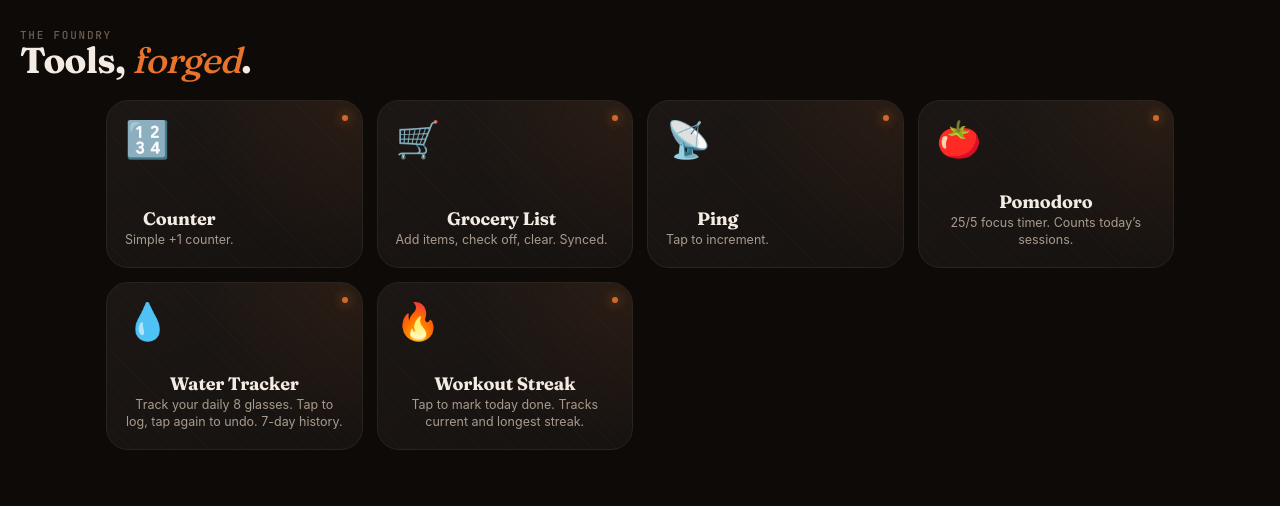
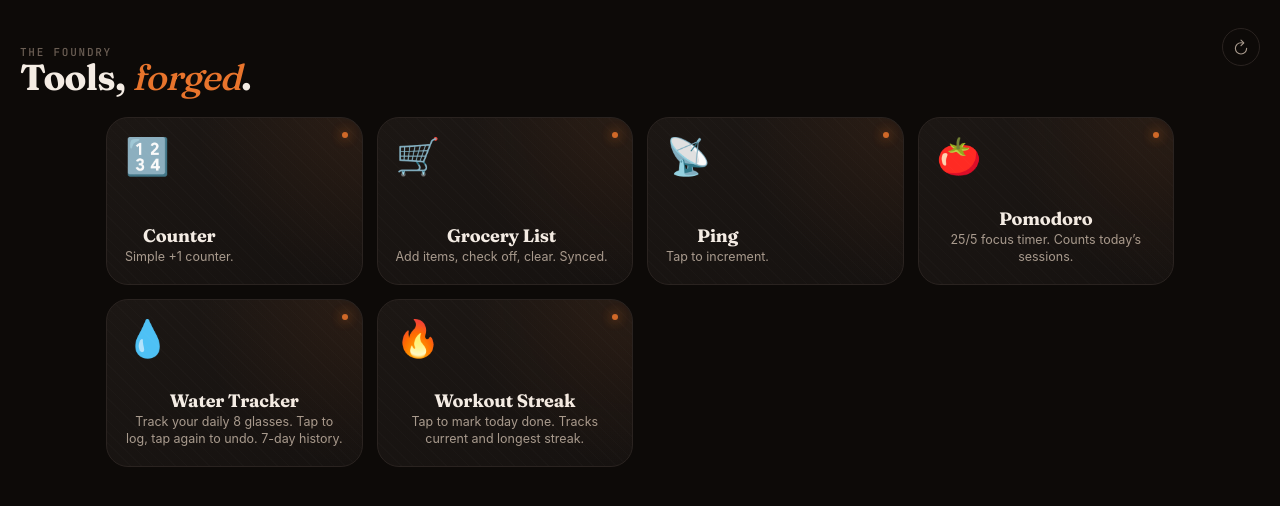
Before and after one commit to Awentzelza/foundry, a React (Vite) app: page / in a window 1280 px wide. Shown: the top 506 px of the page. Built offline with nearby package versions, Linux system fonts and the light colour scheme; no server answers; the database is empty.

Commit message:
PWA: usePwaUpdate hook + ember refresh button in dashboard header; auto-reload on new SW

```diff
--- /dev/null
+++ b/src/hooks/usePwaUpdate.ts
@@ -0,0 +1,112 @@
+/**
+ * Foundry PWA update lifecycle.
+ *
+ * - Detects when a new service worker has installed in the background.
+ * - Re-checks for updates every time the tab becomes visible (so opening the
+ *   PWA from the home screen always sees the freshest version after a push).
+ * - Exposes `forceRefresh()` for a manual button: kicks the waiting SW to
+ *   skipWaiting, clears all caches, then hard-reloads.
+ * - When a new SW takes control via `controllerchange`, reloads once
+ *   automatically so the UI catches up without the user noticing.
+ *
+ * Plays nicely with vite-plugin-pwa's `registerType: 'autoUpdate'`.
+ */
+import { useCallback, useEffect, useRef, useState } from 'react';
+
+type UpdateState = 'idle' | 'available' | 'updating';
+
+interface UsePwaUpdate {
+  state: UpdateState;
+  /** True if there's a waiting service worker ready to take over. */
+  updateAvailable: boolean;
+  /** Manually trigger an update: clear caches + reload. */
+  forceRefresh: () => Promise<void>;
+}
+
+export function usePwaUpdate(): UsePwaUpdate {
+  const [state, setState] = useState<UpdateState>('idle');
+  const reloadingRef = useRef(false);
+
+  useEffect(() => {
+    if (typeof navigator === 'undefined' || !('serviceWorker' in navigator)) {
+      return;
+    }
+    let cancelled = false;
+    let reg: ServiceWorkerRegistration | null = null;
+
+    const onUpdateFound = () => {
+      if (!reg) return;
+      const installing = reg.installing;
+      if (!installing) return;
+      installing.addEventListener('statechange', () => {
+        if (installing.state === 'installed' && navigator.serviceWorker.controller) {
+          if (!cancelled) setState('available');
+        }
+      });
+    };
+
+    void navigator.serviceWorker.getRegistration().then((r) => {
+      if (cancelled || !r) return;
+      reg = r;
+      r.addEventListener('updatefound', onUpdateFound);
+      // Edge case: there's already a waiting SW from a previous session.
+      if (r.waiting && navigator.serviceWorker.controller) {
+        setState('available');
+      }
+    });
+
+    // When the active SW changes, the new bundle is in control. Reload once
+    // so the UI matches.
+    const onControllerChange = () => {
+      if (reloadingRef.current) return;
+      reloadingRef.current = true;
+      window.location.reload();
+    };
+    navigator.serviceWorker.addEventListener('controllerchange', onControllerChange);
+
+    // Re-check for updates whenever the tab becomes visible — covers the
+    // "open from home screen" case where SW caches may be days old.
+    const onVisibility = () => {
+      if (document.visibilityState !== 'visible') return;
+      void navigator.serviceWorker.getRegistration().then((r) => r?.update());
+    };
+    document.addEventListener('visibilitychange', onVisibility);
+
+    // Initial nudge.
+    void navigator.serviceWorker.getRegistration().then((r) => r?.update());
+
+    return () => {
+      cancelled = true;
+      document.removeEventListener('visibilitychange', onVisibility);
+      navigator.serviceWorker.removeEventListener('controllerchange', onControllerChange);
+      if (reg) reg.removeEventListener('updatefound', onUpdateFound);
+    };
+  }, []);
+
+  const forceRefresh = useCallback(async () => {
+    setState('updating');
+    try {
+      if ('serviceWorker' in navigator) {
+        const reg = await navigator.serviceWorker.getRegistration();
+        if (reg?.waiting) {
+          reg.waiting.postMessage({ type: 'SKIP_WAITING' });
+        }
+        // Ask the SW to check immediately as well.
+        await reg?.update();
+      }
+      if ('caches' in window) {
+        const keys = await caches.keys();
+        await Promise.all(keys.map((k) => caches.delete(k)));
+      }
+    } finally {
+      // Hard reload — even if no SW was waiting, this fetches fresh HTML.
+      window.location.reload();
+    }
+  }, []);
+
+  return {
+    state,
+    updateAvailable: state === 'available',
+    forceRefresh,
+  };
+}
--- a/src/pages/Dashboard.tsx
+++ b/src/pages/Dashboard.tsx
@@ -1,15 +1,18 @@
 import { useEffect, useState } from 'react';
-import { IonContent, IonPage } from '@ionic/react';
+import { IonContent, IonIcon, IonPage } from '@ionic/react';
 import { useHistory } from 'react-router-dom';
+import { refreshOutline } from 'ionicons/icons';
 
 import { loadActiveApps } from '@/lib/appRegistry';
 import type { RegisteredApp } from '@/types/app';
 import AppTile from '@/components/AppTile';
 import EmptyForge from '@/components/EmptyForge';
+import { usePwaUpdate } from '@/hooks/usePwaUpdate';
 
 export default function Dashboard() {
   const history = useHistory();
   const [apps, setApps] = useState<RegisteredApp[] | null>(null);
+  const { updateAvailable, forceRefresh } = usePwaUpdate();
 
   useEffect(() => {
     let cancelled = false;
@@ -31,6 +34,15 @@ export default function Dashboard() {
               Tools, <em>forged</em>.
             </h1>
           </div>
+          <button
+            type="button"
+            className={`foundry-refresh${updateAvailable ? ' foundry-refresh--available' : ''}`}
+            onClick={() => void forceRefresh()}
+            aria-label={updateAvailable ? 'New version available — tap to update' : 'Refresh'}
+            title={updateAvailable ? 'New version available' : 'Check for updates'}
+          >
+            <IonIcon icon={refreshOutline} />
+          </button>
         </header>
 
         {apps === null ? null : apps.length === 0 ? (
--- a/src/theme/global.css
+++ b/src/theme/global.css
@@ -54,6 +54,39 @@ ion-content {
   text-transform: uppercase;
   color: var(--foundry-text-dim);
   margin: 0;
+}
+
+.foundry-refresh {
+  appearance: none;
+  background: transparent;
+  border: 1px solid var(--foundry-border);
+  color: var(--foundry-text-muted);
+  width: 38px;
+  height: 38px;
+  border-radius: 999px;
+  display: inline-flex;
+  align-items: center;
+  justify-content: center;
+  cursor: pointer;
+  font-size: 18px;
+  transition: color 0.15s ease, border-color 0.15s ease, background 0.15s ease, transform 0.15s ease;
+}
+.foundry-refresh:hover {
+  color: var(--foundry-text);
+  border-color: var(--foundry-border-strong);
+}
+.foundry-refresh:active {
+  transform: scale(0.92);
+}
+.foundry-refresh--available {
+  color: var(--foundry-ember);
+  border-color: var(--foundry-ember);
+  background: rgba(232, 116, 44, 0.08);
+  animation: refresh-pulse 1.8s ease-in-out infinite;
+}
+@keyframes refresh-pulse {
+  0%, 100% { box-shadow: 0 0 0 0 rgba(232, 116, 44, 0.5); }
+  50%      { box-shadow: 0 0 0 6px rgba(232, 116, 44, 0); }
 }
 
 .foundry-grid {
--- a/src/types/ionicons.d.ts
+++ b/src/types/ionicons.d.ts
@@ -19,6 +19,7 @@ declare module 'ionicons/icons' {
   export const pause: string;
   export const play: string;
   export const refresh: string;
+  export const refreshOutline: string;
   export const stopCircle: string;
   // Catch-all for any other named icon import.
   const _all: { readonly [key: string]: string };
```
